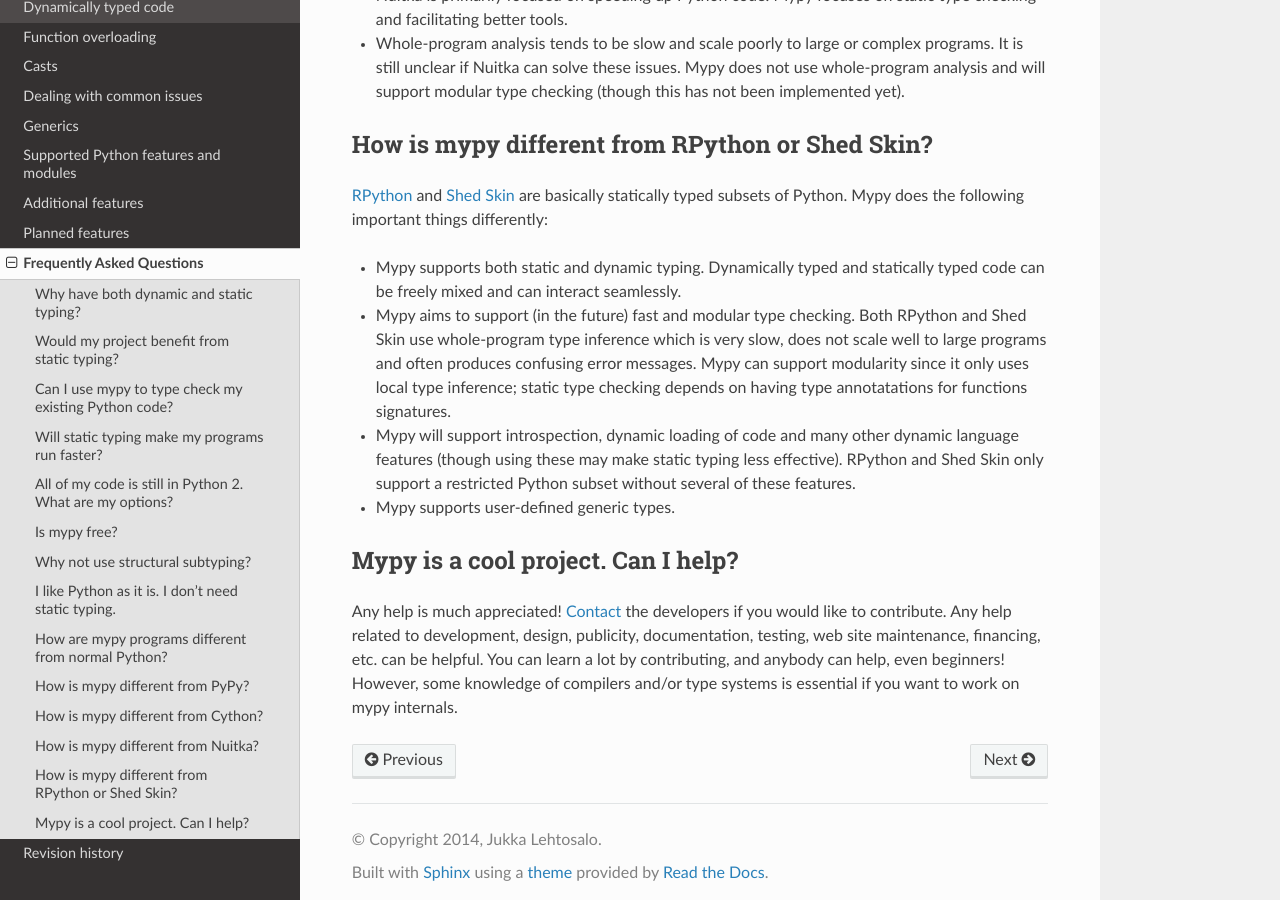
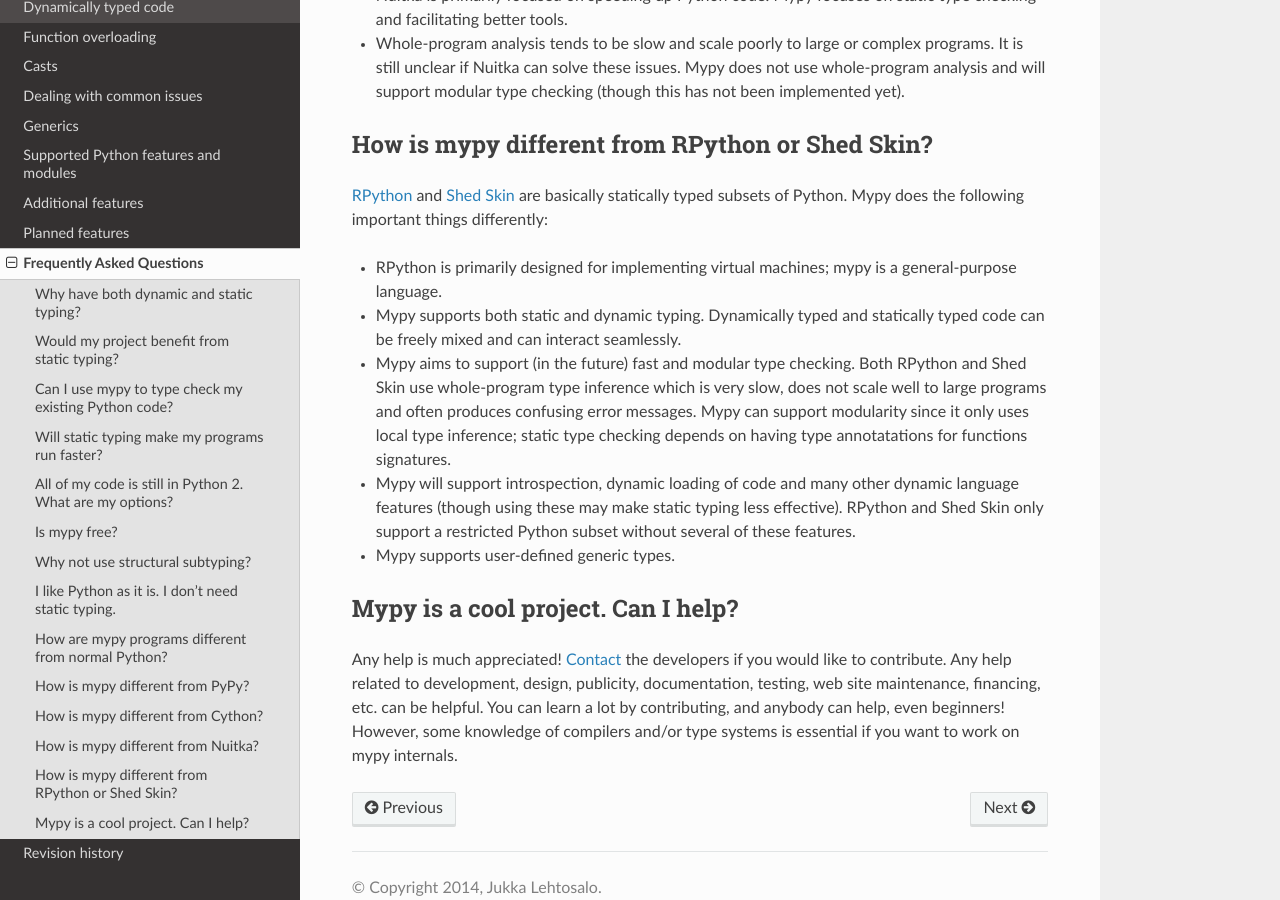
Before and after one commit to lucalysoft/mypy, a Sphinx documentation site: the page built from docs/source/faq.rst, in a window 1280 px wide and 900 px high, scrolled down 3848 px. Built offline with Sphinx 7.4.7 and the Read the Docs theme 2.0.0, drawn with Linux system fonts in a browser that asks for light colours.

Commit message:
Minor update to faq

```diff
--- a/docs/source/faq.rst
+++ b/docs/source/faq.rst
@@ -234,6 +234,9 @@ Skin <http://shed-skin.blogspot.co.uk/>`_ are basically statically
 typed subsets of Python. Mypy does the following important things
 differently:
 
+- RPython is primarily designed for implementing virtual machines;
+  mypy is a general-purpose language.
+
 - Mypy supports both static and dynamic typing. Dynamically typed and
   statically typed code can be freely mixed and can interact
   seamlessly.
```
